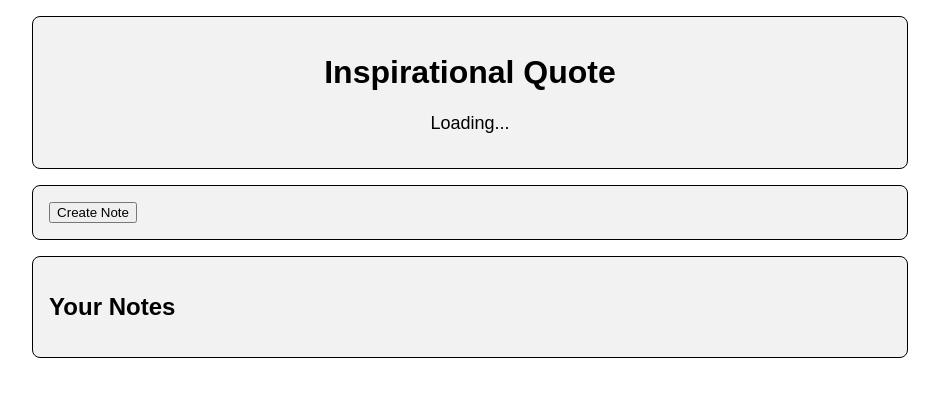
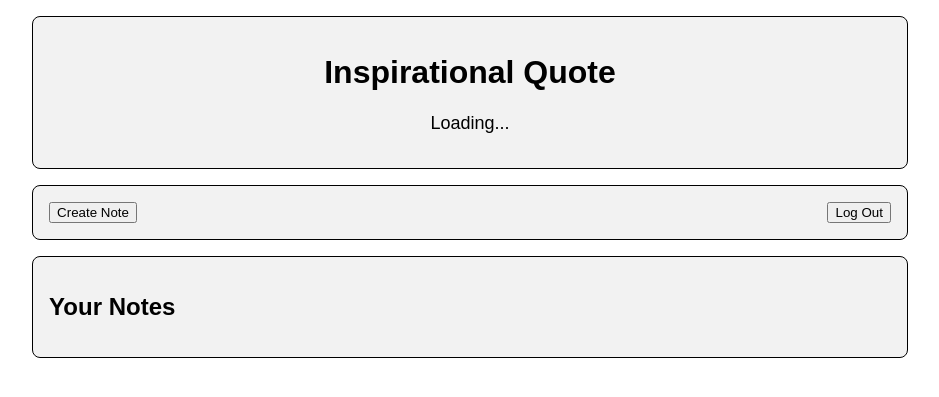
Before and after one commit to HoangVTu/Team1_project, a Flask app: page /dashboard in a window 1280 px wide. Shown: the top 397 px of the page, without its empty margins (170-1109 px from the left). Run offline with Flask 3, Linux system fonts and the light colour scheme; the visitor is signed in with stand-in values (Sample User, id 1); data that the repository does not hold is empty.

Commit message:
Update dashboard.html

```diff
--- a/note_app/templates/dashboard.html
+++ b/note_app/templates/dashboard.html
@@ -54,7 +54,9 @@
     </div>
     <div class="container">
         <button onclick="location.href='/create_note'">Create Note</button>
+        <button onclick="location.href='/log_out'" style="float: right;">Log Out</button>
     </div>
+
 
     <div class="container notes-container">
         <h2>Your Notes</h2>
```
